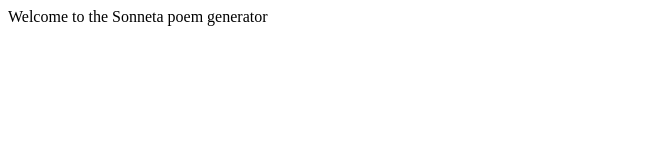
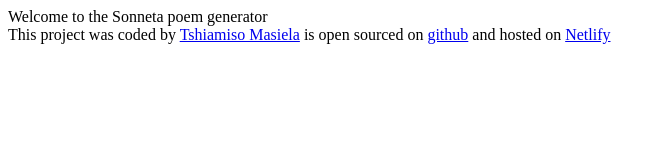
Before and after one commit to Tshiamiso-Masilela/Sonneta-poem-generator, a plain HTML site: page index.html in a window 1280 px wide. Shown: the whole page, without its empty margins (0-665 px from the left). Drawn offline with Linux system fonts and the light colour scheme.

Commit message:
Added the footer

```diff
--- a/index.html
+++ b/index.html
@@ -8,6 +8,17 @@
   </head>
   <body>
     Welcome to the Sonneta poem generator
+
+    <footer>
+      This project was coded by
+      <a href="https://github.com/dashboard">Tshiamiso Masiela</a> is open
+      sourced on
+      <a href="https://github.com/Tshiamiso-Masilela/Sonneta-poem-generator"
+        >github</a
+      >
+      and hosted on
+      <a href="https://sonneta-poem-generator.netlify.app/">Netlify</a>
+    </footer>
     <script src="src\index.js"></script>
   </body>
 </html>
```
